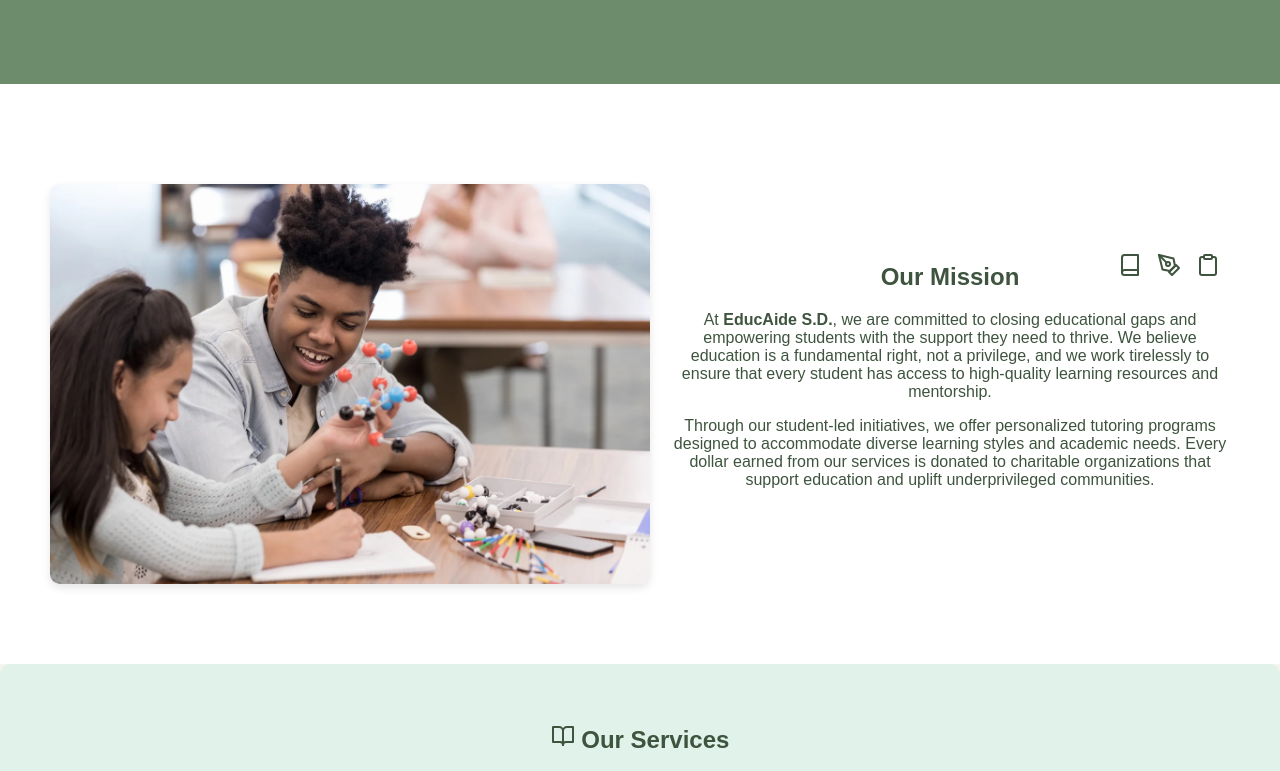
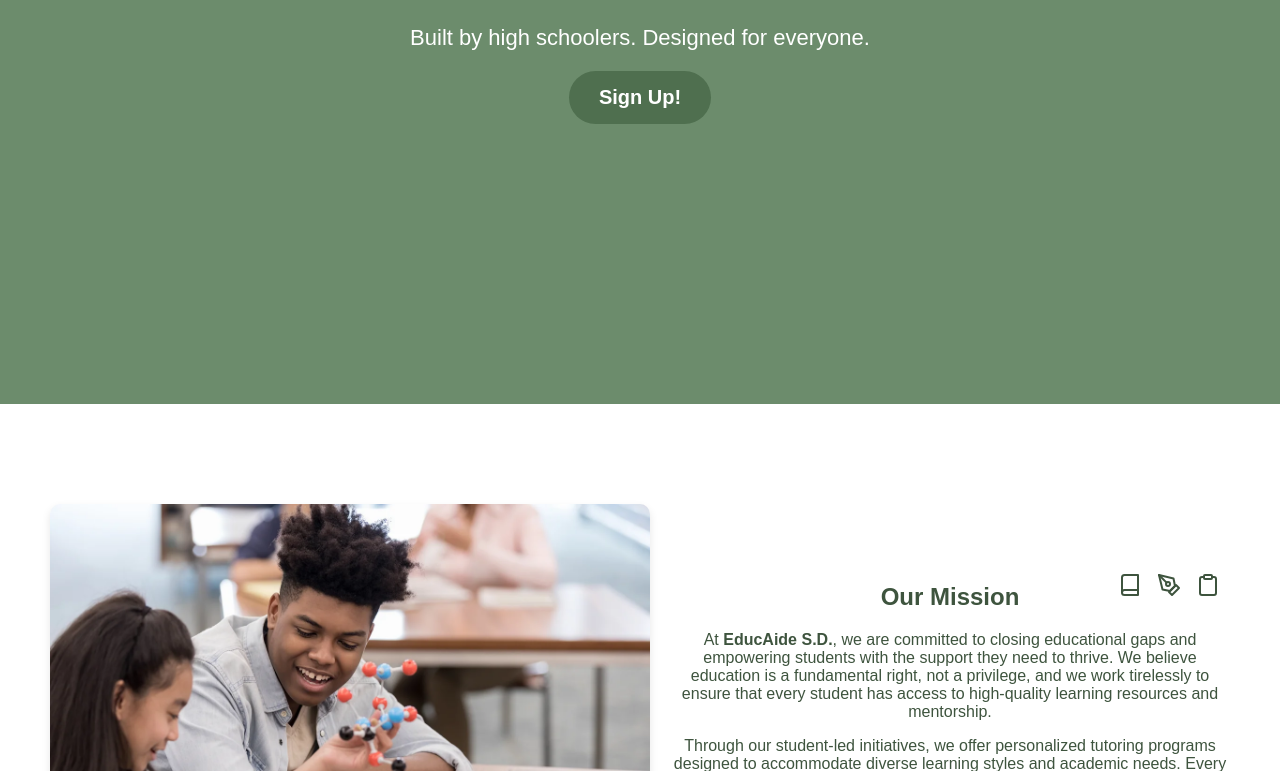
Before and after one commit to educaidesd/educaidesd.github.io, a plain HTML site: page index.html in a window 1280 px wide. Shown: the part 390-1161 px from the top of the page. Drawn offline with nearby package versions, Linux system fonts and the light colour scheme.

Commit message:
Update styles.css

```diff
--- a/styles.css
+++ b/styles.css
@@ -9,7 +9,7 @@ body {
 }
 .hero {
     margin-top: 0px;
-    padding: 120px 20px;
+    padding: 280px 20px;
     background-color: #6c8c6c;
     color: white;
 }
```
